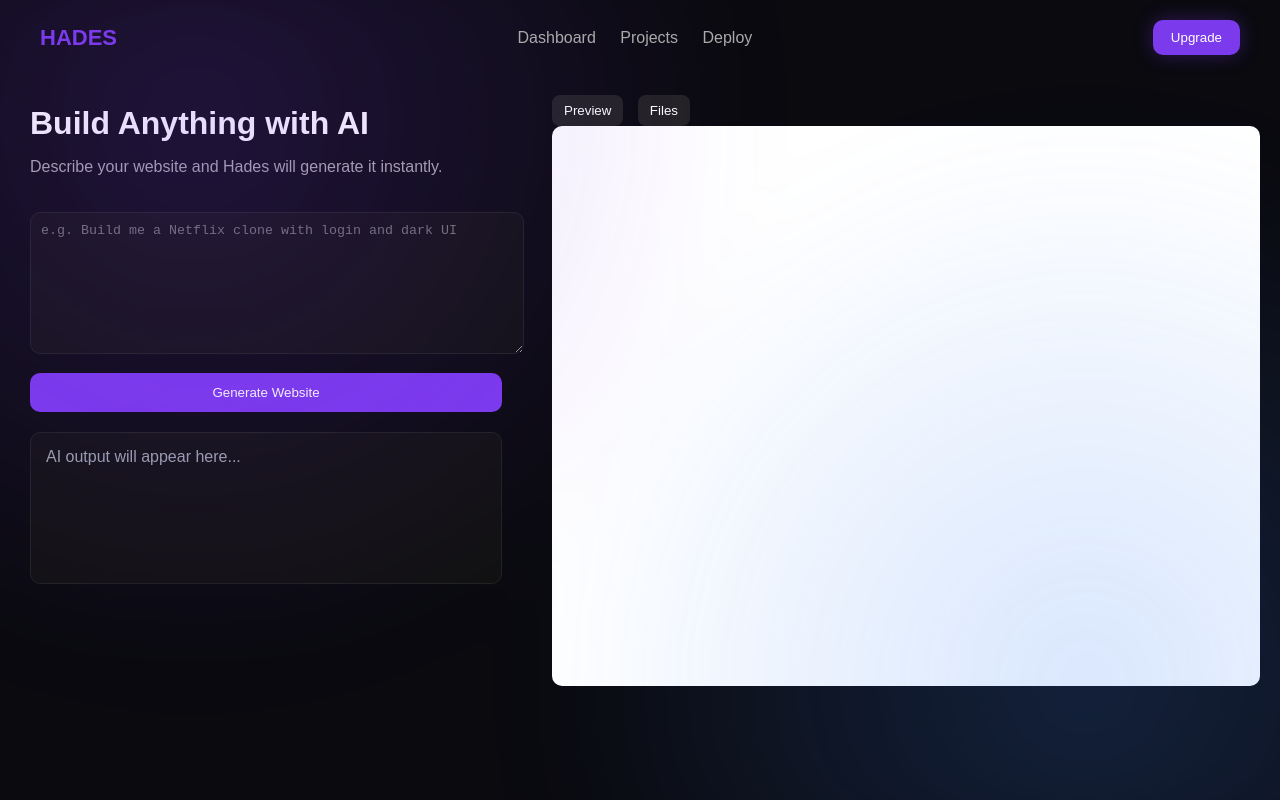
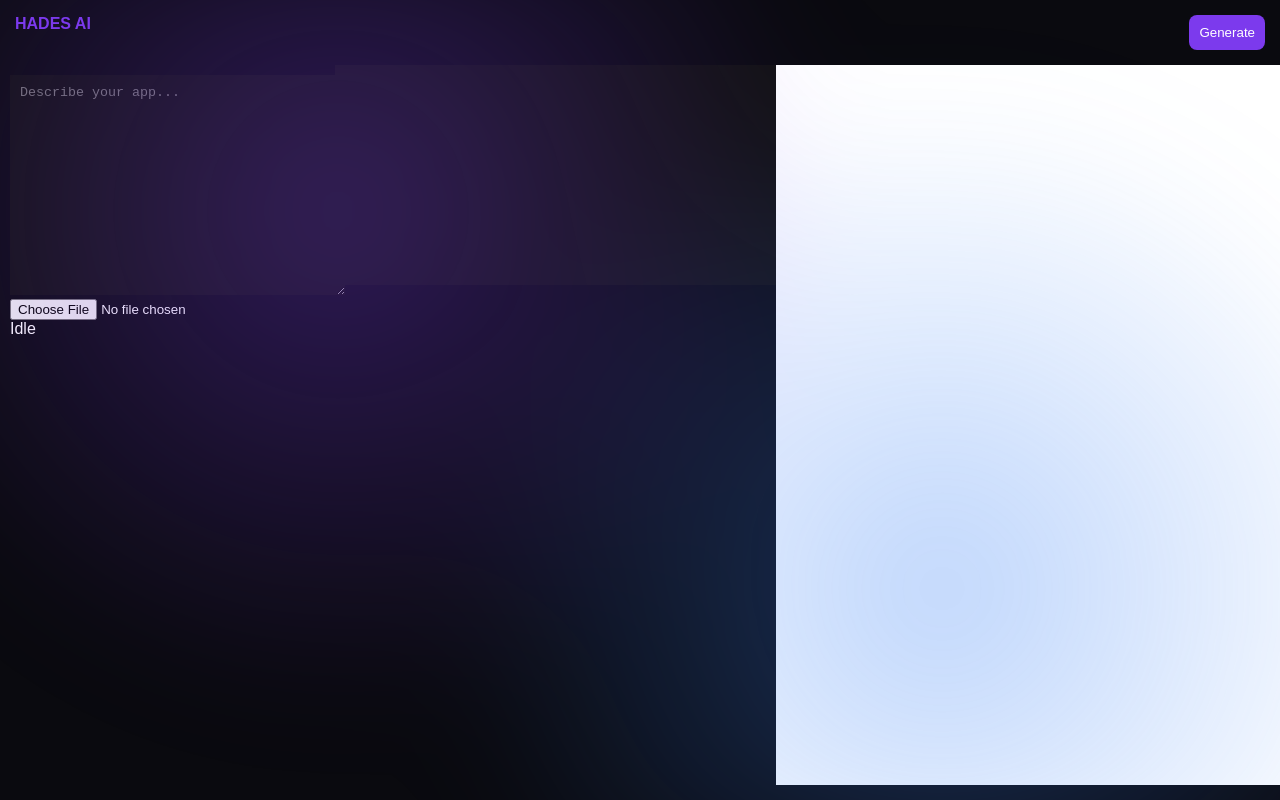
Before and after one commit to ELONSWORSTNIGHTMARE/replists, a plain HTML site: page index.html in a window 1280 px wide. Drawn offline with Linux system fonts and the light colour scheme.

Commit message:
Add files via upload

```diff
--- /dev/null
+++ b/app.js
@@ -0,0 +1,61 @@
+let files = {};
+let current = "index.html";
+
+async function generate() {
+    const prompt = document.getElementById("prompt").value;
+    const status = document.getElementById("aiStatus");
+
+    status.innerText = "Generating with Groq AI...";
+
+    const res = await fetch("/api/generate", {
+        method: "POST",
+        headers: { "Content-Type": "application/json" },
+        body: JSON.stringify({ prompt })
+    });
+
+    const data = await res.json();
+
+    files = {};
+    data.files.forEach(f => files[f.path] = f.content);
+
+    renderFiles();
+    openFile("index.html");
+
+    status.innerText = "Done ✔";
+
+    updatePreview();
+}
+
+/* FILE SYSTEM */
+function renderFiles() {
+    const box = document.getElementById("files");
+    box.innerHTML = "";
+
+    Object.keys(files).forEach(name => {
+        const div = document.createElement("div");
+        div.innerText = name;
+        div.onclick = () => openFile(name);
+        box.appendChild(div);
+    });
+}
+
+function openFile(name) {
+    current = name;
+    document.getElementById("code").value = files[name];
+}
+
+function save() {
+    files[current] = document.getElementById("code").value;
+    updatePreview();
+}
+
+/* LIVE PREVIEW */
+function updatePreview() {
+    const frame = document.getElementById("frame");
+
+    const html = files["index.html"] || "";
+    const css = `<style>${files["style.css"] || ""}</style>`;
+    const js = `<script>${files["script.js"] || ""}<\/script>`;
+
+    frame.srcdoc = html + css + js;
+}
--- a/index.html
+++ b/index.html
@@ -1,77 +1,47 @@
 <!DOCTYPE html>
-<html lang="en">
+<html>
 <head>
-<meta charset="UTF-8" />
-<meta name="viewport" content="width=device-width, initial-scale=1.0"/>
+<meta charset="UTF-8">
 <title>Hades AI Builder</title>
-<link rel="stylesheet" href="style.css"/>
+<link rel="stylesheet" href="style.css">
 </head>
 
 <body>
 
 <div class="bg"></div>
 
-<!-- TOP BAR -->
 <header>
-  <div class="logo">HADES</div>
-
-  <nav>
-    <a href="#">Dashboard</a>
-    <a href="#">Projects</a>
-    <a href="#">Deploy</a>
-  </nav>
-
-  <button class="glow-btn">Upgrade</button>
+  <div class="logo">HADES AI</div>
+  <button onclick="generate()" class="btn">Generate</button>
 </header>
 
-<!-- MAIN LAYOUT -->
-<div class="container">
+<div class="layout">
 
-  <!-- LEFT: CHAT -->
-  <section class="chat">
+  <!-- LEFT PANEL -->
+  <div class="left">
 
-    <div class="title">
-      Build Anything with AI
-    </div>
+    <textarea id="prompt" placeholder="Describe your app..."></textarea>
 
-    <p class="sub">
-      Describe your website and Hades will generate it instantly.
-    </p>
+    <input type="file" id="imageInput" accept="image/*"/>
 
-    <textarea id="prompt" placeholder="e.g. Build me a Netflix clone with login and dark UI"></textarea>
+    <div id="aiStatus">Idle</div>
 
-    <button onclick="generate()" class="btn">Generate Website</button>
+    <div class="files" id="files"></div>
 
-    <div id="status"></div>
+  </div>
 
-    <div class="ai-box" id="aiBox">
-      AI output will appear here...
-    </div>
+  <!-- EDITOR -->
+  <div class="editor">
+    <textarea id="code" oninput="save()"></textarea>
+  </div>
 
-  </section>
-
-  <!-- RIGHT: PREVIEW + FILES -->
-  <section class="workspace">
-
-    <div class="tabs">
-      <button onclick="showTab('preview')">Preview</button>
-      <button onclick="showTab('files')">Files</button>
-    </div>
-
-    <!-- PREVIEW -->
-    <iframe id="preview"></iframe>
-
-    <!-- FILES -->
-    <div id="files" class="files hidden">
-      <div class="file">index.html</div>
-      <div class="file">style.css</div>
-      <div class="file">script.js</div>
-    </div>
-
-  </section>
+  <!-- PREVIEW -->
+  <div class="preview">
+    <iframe id="frame"></iframe>
+  </div>
 
 </div>
 
-<script src="script.js"></script>
+<script src="app.js"></script>
 </body>
 </html>
--- a/style.css
+++ b/style.css
@@ -1,155 +1,80 @@
 body {
   margin: 0;
-  font-family: Arial, sans-serif;
+  font-family: Arial;
   background: #0a0a0f;
   color: white;
   overflow: hidden;
 }
 
-/* animated background */
 .bg {
   position: fixed;
   width: 100%;
   height: 100%;
-  background: radial-gradient(circle at 20% 20%, #7c3aed33, transparent 40%),
-              radial-gradient(circle at 80% 80%, #3b82f633, transparent 40%);
-  animation: move 10s infinite alternate;
-  filter: blur(40px);
+  background: radial-gradient(circle at 30% 30%, #7c3aed55, transparent 40%),
+              radial-gradient(circle at 70% 70%, #3b82f655, transparent 40%);
+  animation: float 8s infinite alternate;
+  filter: blur(50px);
 }
 
-@keyframes move {
+@keyframes float {
   from { transform: scale(1); }
   to { transform: scale(1.2); }
 }
 
-/* HEADER */
 header {
   display: flex;
   justify-content: space-between;
-  align-items: center;
-  padding: 20px 40px;
-  position: relative;
+  padding: 15px;
 }
 
 .logo {
-  font-size: 22px;
+  color: #7c3aed;
   font-weight: bold;
-  color: #7c3aed;
 }
 
-nav a {
-  margin: 0 10px;
-  color: #aaa;
-  text-decoration: none;
+.btn {
+  background: #7c3aed;
+  border: none;
+  padding: 10px;
+  color: white;
+  border-radius: 8px;
+  cursor: pointer;
 }
 
-.glow-btn {
-  background: #7c3aed;
-  border: none;
-  padding: 10px 18px;
-  border-radius: 10px;
-  color: white;
-  cursor: pointer;
-  box-shadow: 0 0 20px #7c3aed55;
-}
-
-/* LAYOUT */
-.container {
+.layout {
   display: flex;
   height: 90vh;
 }
 
-/* CHAT */
-.chat {
-  width: 40%;
-  padding: 30px;
+.left {
+  width: 25%;
+  padding: 10px;
 }
 
-.title {
-  font-size: 32px;
-  font-weight: bold;
+.editor {
+  width: 35%;
 }
 
-.sub {
-  color: #aaa;
+.preview {
+  width: 40%;
 }
 
 textarea {
   width: 100%;
-  height: 120px;
-  margin-top: 20px;
+  height: 200px;
   background: #111;
-  border: 1px solid #222;
   color: white;
+  border: none;
   padding: 10px;
-  border-radius: 10px;
-}
-
-.btn {
-  margin-top: 15px;
-  width: 100%;
-  padding: 12px;
-  background: #7c3aed;
-  border: none;
-  color: white;
-  border-radius: 10px;
-  cursor: pointer;
-  transition: 0.3s;
-}
-
-.btn:hover {
-  transform: scale(1.03);
-}
-
-/* AI BOX */
-.ai-box {
-  margin-top: 20px;
-  background: #111;
-  padding: 15px;
-  border-radius: 10px;
-  border: 1px solid #222;
-  min-height: 120px;
-  color: #9ca3af;
-}
-
-/* WORKSPACE */
-.workspace {
-  width: 60%;
-  padding: 20px;
 }
 
 iframe {
   width: 100%;
-  height: 70vh;
+  height: 100%;
   border: none;
   background: white;
-  border-radius: 10px;
 }
 
-/* FILES */
 .files {
-  background: #111;
-  padding: 20px;
-  border-radius: 10px;
+  margin-top: 10px;
 }
-
-.file {
-  padding: 10px;
-  border-bottom: 1px solid #222;
-  cursor: pointer;
-}
-
-/* TABS */
-.tabs button {
-  margin-right: 10px;
-  background: #222;
-  border: none;
-  color: white;
-  padding: 8px 12px;
-  border-radius: 8px;
-  cursor: pointer;
-}
-
-.hidden {
-  display: none;
-}
```
Also changed, not shown: server.js (added, +94 -0 lines).
